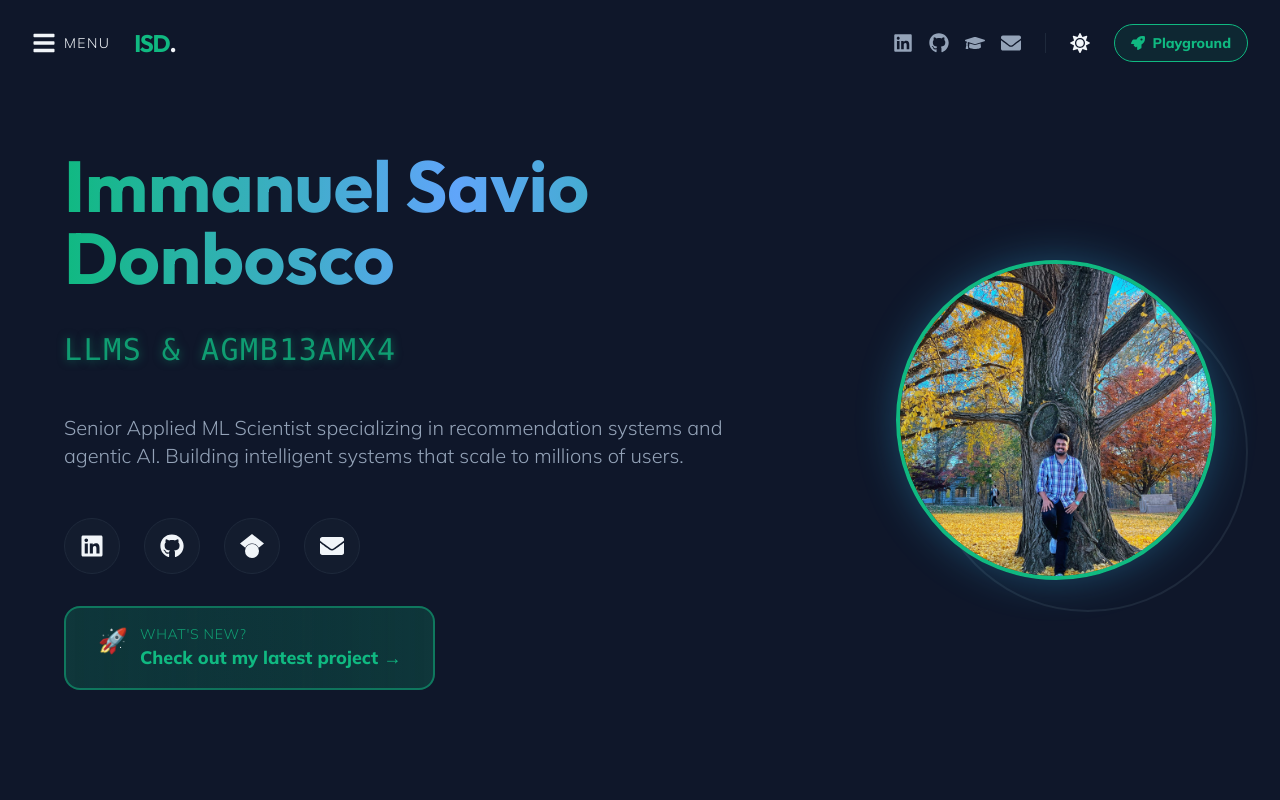
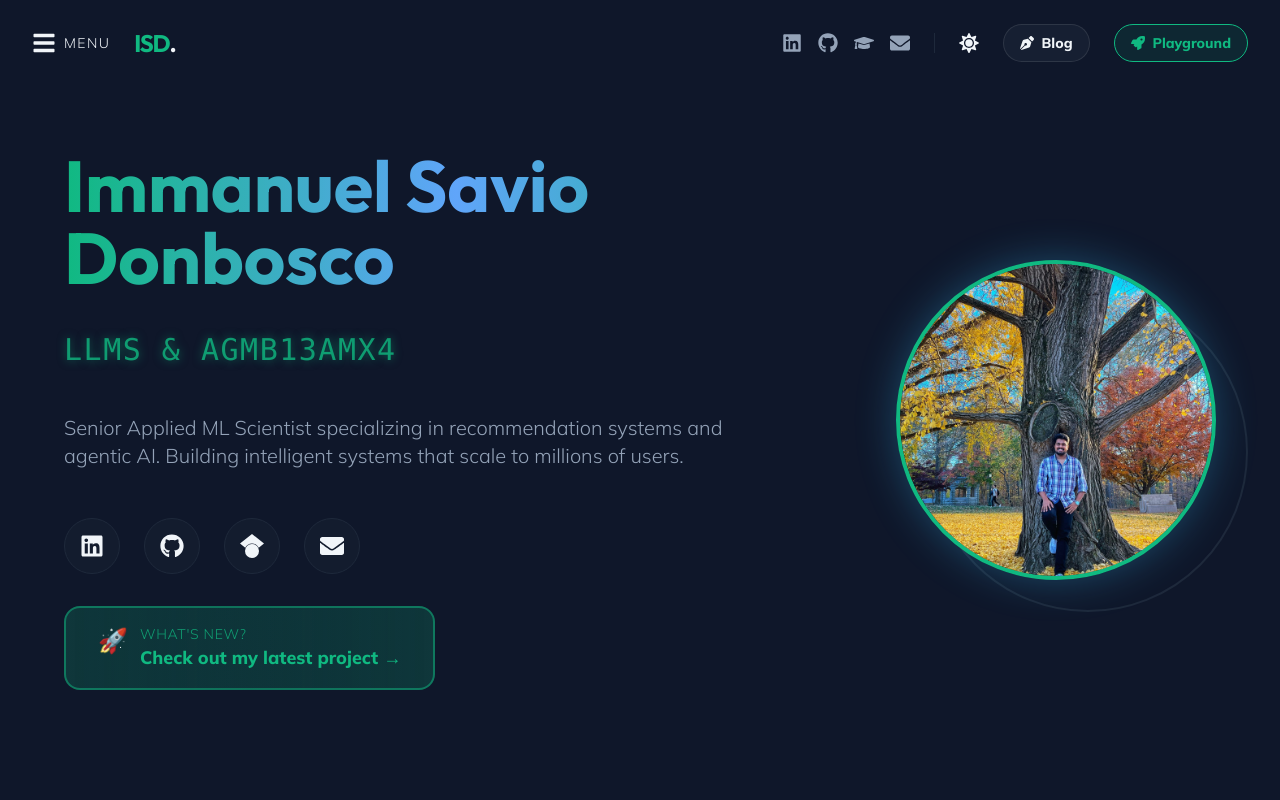
Before and after one commit to immanuelsavio/immanuelsavio.github.io, a React (Vite) app: page / in a window 1280 px wide. Shown: the top 800 px of the page. Built offline with nearby package versions, Linux system fonts and the light colour scheme.

Commit message:
Move Blog to navbar and fix Patents navigation

```diff
--- a/src/Components/HomePage.jsx
+++ b/src/Components/HomePage.jsx
@@ -19,6 +19,8 @@ const HomePage = () => {
       <div id="skills"><Skills /></div>
       <div id="publications">
         <Publications />
+      </div>
+      <div id="patents">
         <Patents />
       </div>
       <div id="talks"><Talks /></div>
--- a/src/Components/Navbar.jsx
+++ b/src/Components/Navbar.jsx
@@ -1,7 +1,7 @@
 import React, { useState, useEffect, useRef } from 'react';
 import { motion, AnimatePresence } from 'framer-motion';
 import { Link, useLocation, useNavigate } from 'react-router-dom';
-import { FaBars, FaTimes, FaGithub, FaLinkedin, FaMoon, FaSun, FaEnvelope, FaGraduationCap, FaRocket } from 'react-icons/fa';
+import { FaBars, FaTimes, FaGithub, FaLinkedin, FaMoon, FaSun, FaEnvelope, FaGraduationCap, FaRocket, FaPenNib } from 'react-icons/fa';
 import { useTheme } from 'next-themes';
 import resumeData from '../data/resume.json';
 
@@ -70,7 +70,6 @@ const Navbar = ({ isOpen, setIsOpen }) => {
     { name: 'Publications', path: '/#publications' },
     { name: 'Patents', path: '/#patents' },
     { name: 'Talks', path: '/#talks' },
-    { name: 'Blog', path: '/blog' },
     { name: 'Contact', path: '/#contact' },
   ];
 
@@ -165,6 +164,14 @@ const Navbar = ({ isOpen, setIsOpen }) => {
             >
               {theme === 'dark' ? <FaSun size={20} /> : <FaMoon size={20} />}
             </button>
+
+            {/* Blog CTA */}
+            <Link
+              to="/blog"
+              className="flex items-center gap-2 px-4 py-2 bg-secondary/50 hover:bg-secondary text-text hover:text-accent border border-white/10 rounded-full transition-all font-bold text-sm"
+            >
+              <FaPenNib /> <span className="hidden sm:inline">Blog</span>
+            </Link>
 
             {/* Playground CTA */}
             <Link
```
